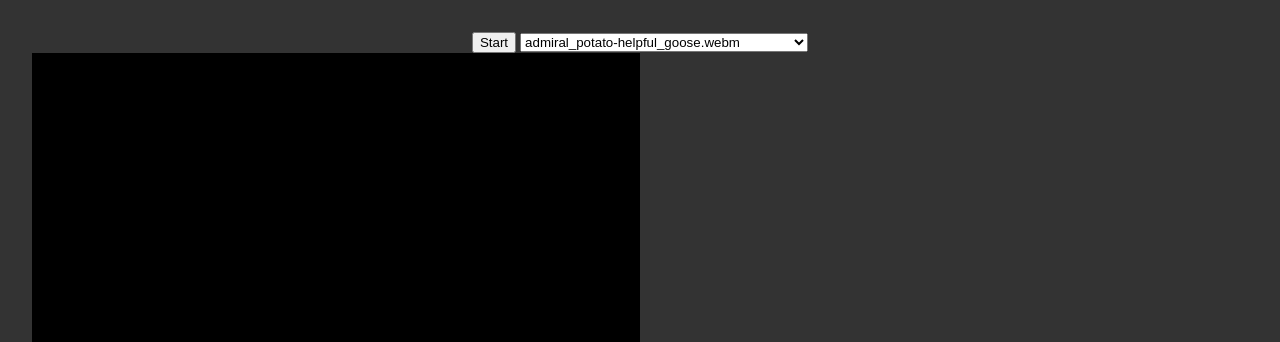
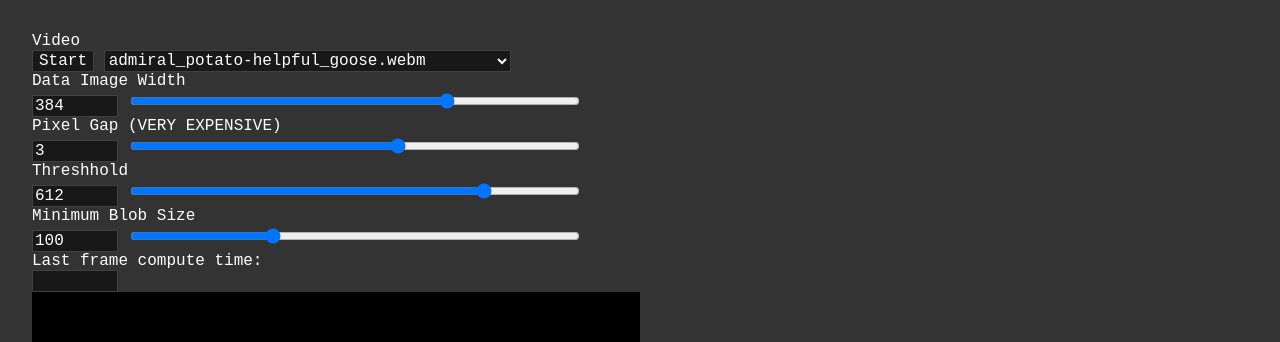
Before and after one commit to AdmiralPotato/blob_centroid_detection, a plain HTML site: page index.html in a window 1280 px wide. Shown: the top 342 px of the page. Drawn offline with Linux system fonts and the light colour scheme.

Commit message:
Add controls to play with more parameters

```diff
--- a/index.html
+++ b/index.html
@@ -5,6 +5,11 @@
 		<meta name="viewport" content="width=device-width, initial-scale=1.0" />
 		<title>Blob Centroid Detection</title>
 		<style>
+			* {
+				color: #fff;
+				font-family: monospace;
+				font-size: 16px;
+			}
 			body {
 				background-color: #333;
 				text-align: center;
@@ -14,6 +19,26 @@
 			.io {
 				line-height: 0;
 				font-size: 0;
+			}
+			.form-field label {
+				display: block;
+				text-align: left;
+			}
+			.form-field label span {
+				display: block;
+			}
+			.form-field label input,
+			.form-field label button,
+			.form-field label select {
+				display: inline-block;
+				background-color: #0008;
+				border: 1px solid #6668;
+			}
+			.form-field label input[type="number"] {
+				width: 5rem;
+			}
+			.form-field label input[type="range"] {
+				width: calc(50% - 10rem);
 			}
 			canvas,
 			video {
@@ -28,18 +53,116 @@
 					width: 100%;
 					max-width: 100%;
 				}
+				.form-field label input[type="range"] {
+					width: calc(100% - 8rem);
+				}
 			}
 		</style>
 	</head>
 	<body>
 		<div class="container">
 			<div>
-				<button id="start-button">Start</button>
-				<select id="video-select"></select>
+				<div class="form-field">
+					<label>
+						<span>Video</span>
+						<button id="start-button">Start</button>
+						<select id="video-select"></select>
+					</label>
+				</div>
+				<div class="form-field">
+					<label>
+						<span>Data Image Width</span>
+						<input
+							type="number"
+							min="64"
+							max="512"
+							value="384"
+							step="16"
+							id="input-width-number"
+						/>
+						<input
+							type="range"
+							min="64"
+							max="512"
+							value="384"
+							step="16"
+							id="input-width"
+						/>
+					</label>
+				</div>
+				<div class="form-field">
+					<label>
+						<span>Pixel Gap (VERY EXPENSIVE)</span>
+						<input
+							type="number"
+							min="0"
+							max="5"
+							value="3"
+							step="1"
+							id="input-gap-number"
+						/>
+						<input
+							type="range"
+							min="0"
+							max="5"
+							value="3"
+							step="1"
+							id="input-gap"
+						/>
+					</label>
+				</div>
+				<div class="form-field">
+					<label>
+						<span>Threshhold</span>
+						<input
+							type="number"
+							min="0"
+							max="765"
+							value="382"
+							step="1"
+							id="input-threshold-number"
+						/>
+						<input
+							type="range"
+							min="0"
+							max="765"
+							value="382"
+							step="1"
+							id="input-threshold"
+						/>
+					</label>
+				</div>
+				<div class="form-field">
+					<label>
+						<span>Minimum Blob Size</span>
+						<input
+							type="number"
+							min="10"
+							max="300"
+							value="100"
+							step="10"
+							id="input-size-number"
+						/>
+						<input
+							type="range"
+							min="10"
+							max="300"
+							value="100"
+							step="10"
+							id="input-size"
+						/>
+					</label>
+				</div>
+				<div class="form-field">
+					<label>
+						<span>Last frame compute time:</span>
+						<input type="number" id="input-time" disabled />
+					</label>
+				</div>
 			</div>
 			<div class="io">
 				<canvas id="canny" width="384" height="384"></canvas>
-				<video id="blobby" autoplay loop src="video_source.mp4"></video>
+				<video id="blobby" autoplay loop></video>
 			</div>
 		</div>
 		<script src="index.js"></script>
--- a/index.js
+++ b/index.js
@@ -1,12 +1,62 @@
 const canvas = document.getElementById("canny");
 const startButton = document.getElementById("start-button");
 const videoSelect = document.getElementById("video-select");
+const inputWidthNumber = document.getElementById("input-width-number");
+const inputWidth = document.getElementById("input-width");
+const inputGapNumber = document.getElementById("input-gap-number");
+const inputGap = document.getElementById("input-gap");
+const inputThresholdNumber = document.getElementById("input-threshold-number");
+const inputThreshold = document.getElementById("input-threshold");
+const inputSizeNumber = document.getElementById("input-size-number");
+const inputSize = document.getElementById("input-size");
+const inputTime = document.getElementById("input-time");
 let { width, height } = canvas;
 const video = document.getElementById("blobby");
 const context = canvas.getContext("2d", { willReadFrequently: true });
 context.imageSmoothingEnabled = true;
 context.imageSmoothingQuality = "high";
 console.log("Context?", context);
+
+const handleWidthInput = (event) => {
+	const value = event.target.value * 1 || 64;
+	width = value;
+	canvas.width = width;
+	inputWidth.value = value;
+	inputWidthNumber.value = value;
+	handleResize();
+};
+inputWidthNumber.addEventListener("input", handleWidthInput);
+inputWidth.addEventListener("input", handleWidthInput);
+
+let maxPixelGap = 3;
+const handleGapInput = (event) => {
+	const value = event.target.value * 1 || 0;
+	maxPixelGap = value;
+	inputGap.value = value;
+	inputGapNumber.value = value;
+};
+inputGapNumber.addEventListener("input", handleGapInput);
+inputGap.addEventListener("input", handleGapInput);
+
+let threshold = 100;
+const handleThreshholdInput = (event) => {
+	const value = event.target.value * 1 || 0;
+	threshold = value;
+	inputThreshold.value = value;
+	inputThresholdNumber.value = value;
+};
+inputThresholdNumber.addEventListener("input", handleThreshholdInput);
+inputThreshold.addEventListener("input", handleThreshholdInput);
+
+let minBlobSize = 100;
+const handleSizeInput = (event) => {
+	const value = event.target.value * 1 || 0;
+	minBlobSize = value;
+	inputSize.value = value;
+	inputSizeNumber.value = value;
+};
+inputSizeNumber.addEventListener("input", handleSizeInput);
+inputSize.addEventListener("input", handleSizeInput);
 
 let hasGestured = false;
 const bright = 255 * 3;
@@ -70,6 +120,9 @@ Object.entries(videos).forEach(([name, config]) => {
 let currentVideoConfig = null;
 const setCurrentVideoName = (name) => {
 	currentVideoConfig = videos[name];
+	threshold = currentVideoConfig.threshold;
+	inputThreshold.value = threshold;
+	inputThresholdNumber.value = threshold;
 	video.src = `videos/${name}`;
 	videoSelect.value = name;
 	// video.playbackRate = 0.25;
@@ -93,10 +146,9 @@ const uniqueColors = [
 
 const contrast = (r, g, b) => {
 	const total = r + g + b;
-	return total > currentVideoConfig.threshold;
+	return total > threshold;
 };
 
-const maxBlobDistance = 3;
 const getPixelOffset = (x, y) => x + y * width;
 const isAboveThreshold = (imageData, x, y) => {
 	const i = getPixelOffset(x, y) * 4;
@@ -169,7 +221,7 @@ const createBlob = (imageData, membership, blobs, startX, startY) => {
 			blob.yMax = Math.max(blob.yMax, coords[1]);
 		}
 		// if the distance isn't too great, handle neighbors;
-		if (neighborDistance >= maxBlobDistance) continue;
+		if (neighborDistance >= maxPixelGap) continue;
 		for (let n = 0; n < neighborOffsets.length; ++n) {
 			let neighbor = neighborOffsets[n];
 			let x = coords[0] + neighbor[0];
@@ -208,6 +260,7 @@ const getBlobForPixel = (membership, blobs, x, y) => {
 
 const loopy = () => {
 	requestAnimationFrame(loopy);
+	const start = Date.now();
 	context.globalCompositeOperation = "source-over";
 	context.fillStyle = currentVideoConfig.background || "#fff";
 	context.fillRect(0, 0, width, height);
@@ -239,7 +292,7 @@ const loopy = () => {
 	const centroidSize = 4;
 	for (let i = 0; i < blobs.length; i++) {
 		const blob = blobs[i];
-		if (blob.totalPixelCount < 100) {
+		if (blob.totalPixelCount < minBlobSize) {
 			continue;
 		}
 		context.beginPath();
@@ -271,6 +324,8 @@ const loopy = () => {
 		);
 		context.stroke();
 	}
+	const end = Date.now();
+	inputTime.value = end - start;
 };
 
 startButton.addEventListener("click", () => {
@@ -279,10 +334,11 @@ startButton.addEventListener("click", () => {
 	requestAnimationFrame(loopy);
 });
 
-video.addEventListener("resize", () => {
+const handleResize = () => {
 	const rect = video.getBoundingClientRect();
 	height = Math.min(width, width * (rect.height / rect.width));
 	canvas.height = height;
-});
+};
+video.addEventListener("resize", handleResize);
 
 setCurrentVideoName("admiral_potato-helpful_goose.webm");
```
